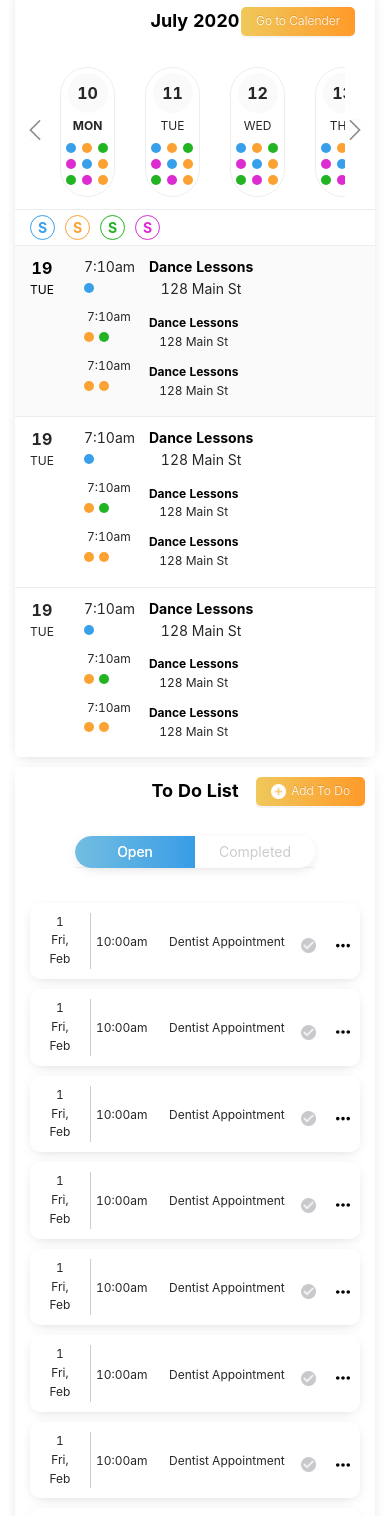
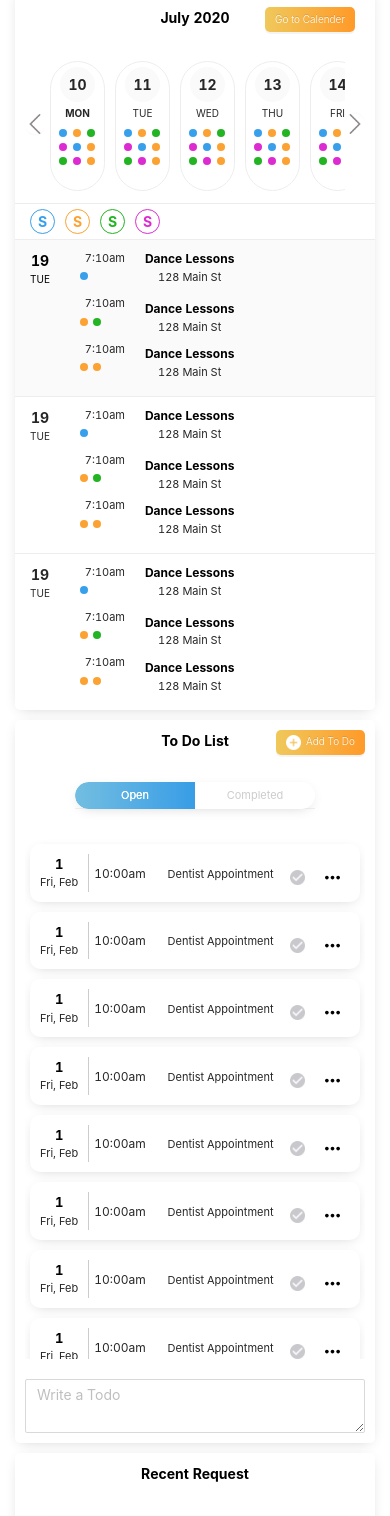
Before and after one commit to fahadcoddle/family-plan-web, a React (Create React App) app: page / in a window 390 px wide. Shown: the part 80-1596 px from the top of the page. Built offline with nearby package versions, Linux system fonts and the light colour scheme.

Commit message:
feedback changes

```diff
--- a/src/Components/Datepicker.scss
+++ b/src/Components/Datepicker.scss
@@ -38,6 +38,7 @@
         width: 100%;
         height: 100%;
     }
+
 }
 
 .dateListScrollable {
@@ -145,3 +146,25 @@
         background-color: #fafafa;
     }
 }
+@media (max-width: 768px) {
+    .dateDayItem {
+        margin: 0px 5px;
+    }
+    .dateLabel {
+        width: 35px;
+        height: 35px;
+        span {
+            font-size: 14px;
+        }
+    }
+    .dayLabel {
+        font-size: 10px;
+    }
+    .notify {
+        padding: 0px 5px;
+        span {
+            width: 8px;
+            height: 8px;
+        }
+    }
+}
--- a/src/Landing/Calender/Calender.js
+++ b/src/Landing/Calender/Calender.js
@@ -1,6 +1,6 @@
 import React from 'react';
 import './Calender.scss';
-import { Card, Button } from 'antd';
+import { Card, Button, } from 'antd';
 import DatePicker from '../../Components/Datepicker';
 
 const Calender = () => {
--- a/src/Landing/Calender/Calender.scss
+++ b/src/Landing/Calender/Calender.scss
@@ -62,6 +62,18 @@
     -webkit-box-direction: normal;
     -ms-flex-direction: column;
     flex-direction: column;
+    max-height: 500px;
+    overflow: auto;
+    &::-webkit-scrollbar {
+        width: 5px;
+        background-color: #f5f5f5;
+    }
+    &::-webkit-scrollbar-thumb {
+        border-radius: 5px;
+        -webkit-box-shadow: inset 0 0 6px rgba(116, 116, 116, 0.3);
+        background-color: #ccc;
+    }
+
     &-day {
         display: -webkit-box;
         display: -ms-flexbox;
@@ -79,6 +91,12 @@
             &:first-of-type {
                 font-weight: 700;
                 font-size: 16px;
+            }
+            @media (max-width: 768px) {
+                font-size: 10px;
+                &:first-of-type {
+                    font-size: 14px;
+                }
             }
         }
     }
@@ -108,7 +126,6 @@
                 margin-bottom: 5px;
             }
         }
-
         .stat {
             display: -webkit-box;
             display: -ms-flexbox;
@@ -117,6 +134,11 @@
             flex-wrap: wrap;
             span {
                 margin-right: 5px;
+            }
+        }
+        @media (max-width: 768px) {
+            span {
+                font-size: 11px;
             }
         }
     }
@@ -134,12 +156,24 @@
                 font-weight: 700;
             }
         }
+        @media (max-width: 768px) {
+            span {
+                font-size: 11px;
+                &:first-of-type {
+                    font-size: 12px;
+                }
+            }
+        }
     }
     &-info {
         width: 10px;
         height: 10px;
         background: red;
         border-radius: 50%;
+        @media (max-width: 768px) {
+            width: 8px;
+            height: 8px;
+        }
     }
     .blue {
         background-color: #38a0eb;
--- a/src/Landing/RecentRequest/RecentRequest.js
+++ b/src/Landing/RecentRequest/RecentRequest.js
@@ -8,6 +8,7 @@ const RecentRequest = () => {
             <div className="card-head req-head">
                 <span>Recent Request</span>
             </div>
+            <div className="req-card-wrap">
                 <Card bordered={false} className="list-card">
                     <div className="req-inner">
                         <div className="req-details">
@@ -93,6 +94,7 @@ const RecentRequest = () => {
                         </div>
                     </div>
                 </Card>
+            </div>
         </Card>
     );
 };
--- a/src/Landing/RecentRequest/RecentRequest.scss
+++ b/src/Landing/RecentRequest/RecentRequest.scss
@@ -76,16 +76,57 @@
                 background: linear-gradient(90deg, rgba(115, 190, 225, 1) 0%, rgba(56, 157, 230, 1) 100%);
                 filter: progid:DXImageTransform.Microsoft.gradient(startColorstr="#73bee1",endColorstr="#389de6",GradientType=1);
             }
+            &:hover {
+                transform: scale(0.9);
+                transition: all ease-in 0.2s;
             }
         }
-    &-card {
-        max-height: 410px;
+    }
+
+    &-head {
+        margin-bottom: 30px;
+    }
+    @media (max-width: 768px) {
+        &-details {
+            span {
+                font-size: 11px;
+                &:first-of-type {
+                    color: #000;
+                    font-size: 12px;
+                }
+            }
+        }
+        &-amount {
+            span {
+                &:nth-of-type(1) {
+                    color: #000;
+                    font-weight: 600;
+                    font-size: 12px;
+                }
+                &:nth-of-type(2) {
+                    font-size: 10px;
+                }
+            }
+        }
+        &-action {
+            .btn {
+                &-send {
+                }
+                span {
+                    font-size: 11px;
+                }
+            }
+        }
+    }
+}
+.req-card-wrap {
+    max-height: 310px;
     overflow: auto;
-        &::-webkit-scrollbar-track {
-            -webkit-box-shadow: inset 0 0 6px rgba(0, 0, 0, 0.3);
-            border-radius: 5px;
-            background-color: #f5f5f5;
-        }
+    // &::-webkit-scrollbar-track {
+    //     -webkit-box-shadow: inset 0 0 6px rgba(0, 0, 0, 0.3);
+    //     border-radius: 5px;
+    //     background-color: #f5f5f5;
+    // }
 
     &::-webkit-scrollbar {
         width: 5px;
@@ -98,7 +139,3 @@
         background-color: #ccc;
     }
 }
-    &-head {
-        margin-bottom: 30px;
-    }
-}
--- a/src/Landing/RecentTransactions/RecentTransactions.js
+++ b/src/Landing/RecentTransactions/RecentTransactions.js
@@ -8,6 +8,7 @@ const RecentTransactions = () => {
             <div className="card-head req-head">
                 <span>Recent Transactions</span>
             </div>
+            <div className="trans-card-wrap">
                 <Card bordered={false} className="list-card">
                     <div className="req-inner">
                         <div className="req-details">
@@ -68,6 +69,7 @@ const RecentTransactions = () => {
                         </div>
                     </div>
                 </Card>
+            </div>
         </Card>
     );
 };
--- a/src/Landing/RecentTransactions/RecentTransactions.scss
+++ b/src/Landing/RecentTransactions/RecentTransactions.scss
@@ -1,3 +1,23 @@
 .trans-card {
     margin-top: 10px;
+    .trans-card-wrap {
+        max-height: 250px;
+        overflow: auto;
+        // &::-webkit-scrollbar-track {
+        //     -webkit-box-shadow: inset 0 0 6px rgba(0, 0, 0, 0.3);
+        //     border-radius: 5px;
+        //     background-color: #f5f5f5;
+        // }
+
+        &::-webkit-scrollbar {
+            width: 5px;
+            background-color: #f5f5f5;
+        }
+
+        &::-webkit-scrollbar-thumb {
+            border-radius: 5px;
+            -webkit-box-shadow: inset 0 0 6px rgba(116, 116, 116, 0.3);
+            background-color: #ccc;
+        }
+    }
 }
--- a/src/Landing/ToDoList/ToDoList.js
+++ b/src/Landing/ToDoList/ToDoList.js
@@ -1,11 +1,12 @@
 import React from 'react';
 import './ToDoList.scss';
-import { Card, Button, Tabs } from 'antd';
+import { Card, Button, Tabs, Input, Popover } from 'antd';
 import add from '../../Assets/add.png';
 import check from '../../Assets/check.png';
 import more from '../../Assets/more.svg';
 
 const { TabPane } = Tabs;
+const { TextArea } = Input;
 
 const ToDoList = () => {
     return (
@@ -38,7 +39,9 @@ const ToDoList = () => {
                                     <img src={check} alt="check-icon" />
                                 </div>
                                 <div className="list-more">
+                                    <Popover>
                                         <img src={more} alt="more-icon" />
+                                    </Popover>
                                 </div>
                             </div>
                         </Card>
@@ -58,7 +61,9 @@ const ToDoList = () => {
                                     <img src={check} alt="check-icon" />
                                 </div>
                                 <div className="list-more">
+                                    <Popover>
                                         <img src={more} alt="more-icon" />
+                                    </Popover>
                                 </div>
                             </div>
                         </Card>
@@ -78,7 +83,9 @@ const ToDoList = () => {
                                     <img src={check} alt="check-icon" />
                                 </div>
                                 <div className="list-more">
+                                    <Popover>
                                         <img src={more} alt="more-icon" />
+                                    </Popover>
                                 </div>
                             </div>
                         </Card>
@@ -98,7 +105,9 @@ const ToDoList = () => {
                                     <img src={check} alt="check-icon" />
                                 </div>
                                 <div className="list-more">
+                                    <Popover>
                                         <img src={more} alt="more-icon" />
+                                    </Popover>
                                 </div>
                             </div>
                         </Card>
@@ -118,7 +127,9 @@ const ToDoList = () => {
                                     <img src={check} alt="check-icon" />
                                 </div>
                                 <div className="list-more">
+                                    <Popover>
                                         <img src={more} alt="more-icon" />
+                                    </Popover>
                                 </div>
                             </div>
                         </Card>
@@ -138,7 +149,9 @@ const ToDoList = () => {
                                     <img src={check} alt="check-icon" />
                                 </div>
                                 <div className="list-more">
+                                    <Popover>
                                         <img src={more} alt="more-icon" />
+                                    </Popover>
                                 </div>
                             </div>
                         </Card>
@@ -158,7 +171,9 @@ const ToDoList = () => {
                                     <img src={check} alt="check-icon" />
                                 </div>
                                 <div className="list-more">
+                                    <Popover>
                                         <img src={more} alt="more-icon" />
+                                    </Popover>
                                 </div>
                             </div>
                         </Card>
@@ -178,7 +193,9 @@ const ToDoList = () => {
                                     <img src={check} alt="check-icon" />
                                 </div>
                                 <div className="list-more">
+                                    <Popover>
                                         <img src={more} alt="more-icon" />
+                                    </Popover>
                                 </div>
                             </div>
                         </Card>
@@ -198,7 +215,9 @@ const ToDoList = () => {
                                     <img src={check} alt="check-icon" />
                                 </div>
                                 <div className="list-more">
+                                    <Popover>
                                         <img src={more} alt="more-icon" />
+                                    </Popover>
                                 </div>
                             </div>
                         </Card>
@@ -218,7 +237,9 @@ const ToDoList = () => {
                                     <img src={check} alt="check-icon" />
                                 </div>
                                 <div className="list-more">
+                                    <Popover>
                                         <img src={more} alt="more-icon" />
+                                    </Popover>
                                 </div>
                             </div>
                         </Card>
@@ -228,6 +249,9 @@ const ToDoList = () => {
                     </TabPane>
                 </Tabs>
             </div>
+            <div className="text-wrapper">
+                <TextArea rows={2} placeholder="Write a Todo" />
+            </div>
         </Card>
     );
 };
--- a/src/Landing/ToDoList/ToDoList.scss
+++ b/src/Landing/ToDoList/ToDoList.scss
@@ -15,13 +15,15 @@
             font-size: 18px;
             font-weight: 700;
             color: #000;
+            @media (max-width: 768px) {
+                font-size: 14px;
+            }
         }
         .btn-wrap {
             position: absolute;
             right: 0;
             top: 0;
             z-index: 2;
-
             button {
                 display: -webkit-box;
                 display: -ms-flexbox;
@@ -46,6 +48,19 @@
                     width: 15px;
                     height: 15px;
                     margin-right: 5px;
+                }
+                &:hover {
+                    transform: scale(0.9);
+                    // transition: all ease-in 0.9s;
+                }
+            }
+            @media (max-width: 768px) {
+                button {
+                    height: 25px;
+                    padding: 10px;
+                    span {
+                        font-size: 10px;
+                    }
                 }
             }
         }
@@ -87,6 +102,27 @@
                 border-radius: 20px 0px 0px 20px;
             }
         }
+        .ant-tabs-content-holder {
+            max-height: 520px;
+            overflow: auto;
+            margin-bottom: 20px;
+            // &::-webkit-scrollbar-track {
+            //     -webkit-box-shadow: inset 0 0 6px rgba(0, 0, 0, 0.3);
+            //     border-radius: 5px;
+            //     background-color: #f5f5f5;
+            // }
+
+            &::-webkit-scrollbar {
+                width: 5px;
+                background-color: #f5f5f5;
+            }
+
+            &::-webkit-scrollbar-thumb {
+                border-radius: 5px;
+                -webkit-box-shadow: inset 0 0 6px rgba(116, 116, 116, 0.3);
+                background-color: #ccc;
+            }
+        }
         .ant-tabs-nav {
             margin: 0 auto;
             margin-bottom: 30px;
@@ -94,10 +130,20 @@
         .ant-tabs-nav-operations {
             display: none !important;
         }
+        .text-wrapper {
+            margin-left: -20px;
+            margin-right: -20px;
+            padding: 10px 20px;
+            margin-top: 5px;
+            border-top: 1px solid #ededed;
+        }
         @media (max-width: 768px) {
             .ant-tabs-tab {
                 width: 120px;
                 padding: 5px 20px !important;
+                &-btn {
+                    font-size: 11px;
+                }
             }
         }
     }
@@ -133,6 +179,14 @@
         align-items: center;
         border-right: 1px solid #ccc;
         padding-right: 10px;
+        span {
+            font-size: 11px;
+            &:first-of-type {
+                color: #000;
+                font-weight: 700;
+                font-size: 13px;
+            }
+        }
     }
     &-time {
         padding: 0px 15px;
@@ -163,7 +217,7 @@
     @media (max-width: 768px) {
         &-inner {
             span {
-                font-size: 12px;
+                // font-size: 12px;
             }
         }
         &-check,
@@ -171,9 +225,18 @@
             width: 15px;
             height: 15px;
         }
-        &-time,
         &-task {
             padding: 0px 5px;
+            flex-basis: 45%;
+            span {
+                font-size: 11px;
+            }
+        }
+        &-time {
+            padding: 0px 5px;
+            span {
+                font-size: 12px;
+            }
         }
     }
 }
```
Also changed, not shown: src/index.css (+6 -8 lines), src/Landing/Landing.scss (line endings or trailing spaces). Lines whose indentation alone changed are shown as unchanged.
